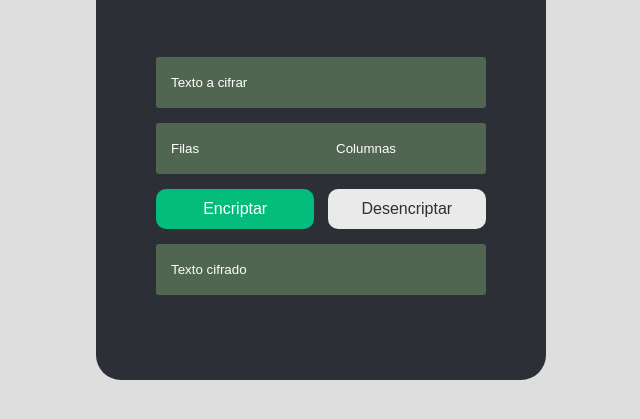
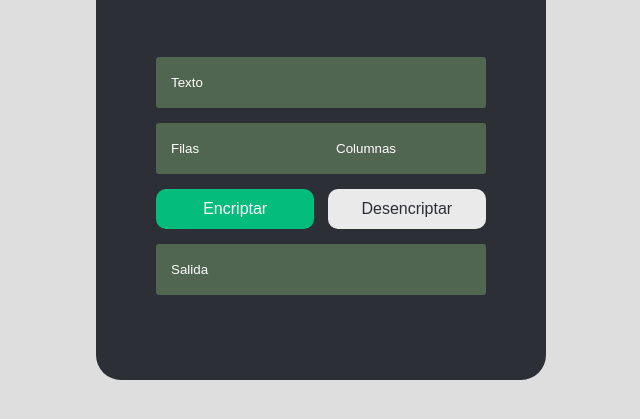
Before and after one commit to arthurR3/PracticaCifrado, a plain HTML site: page index.html in a window 1280 px wide. Shown: the part 271-690 px from the top of the page, without its empty margins (319-959 px from the left). Drawn offline with Linux system fonts and the light colour scheme.

Commit message:
Update index.html

```diff
--- a/index.html
+++ b/index.html
@@ -18,7 +18,7 @@
             <form id="cipherForm">
                 <div class="input-group">
                     <div class="input-field">
-                        <input id="message" type="text" placeholder="Texto a cifrar">
+                        <input id="message" type="text" placeholder="Texto">
                     </div>
                     <div class="input-group">
                         <div class="input-field">
@@ -32,7 +32,7 @@
                     </div>
                     <div class="input-group">
                         <div class="input-field">
-                            <input id="result" type="text" placeholder="Texto cifrado">
+                            <input id="result" type="text" placeholder="Salida">
                         </div>
                     </div>
                 </div>
```
